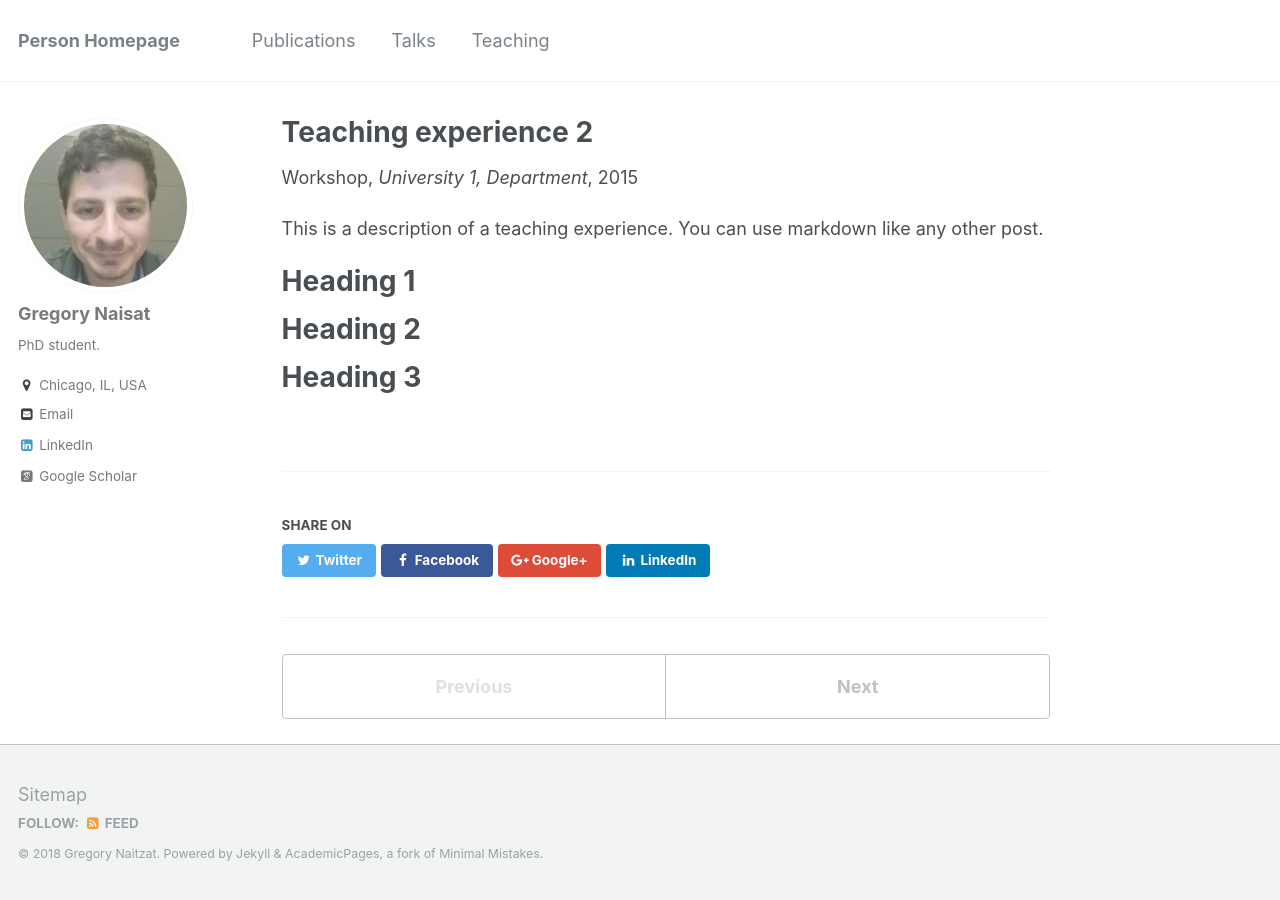
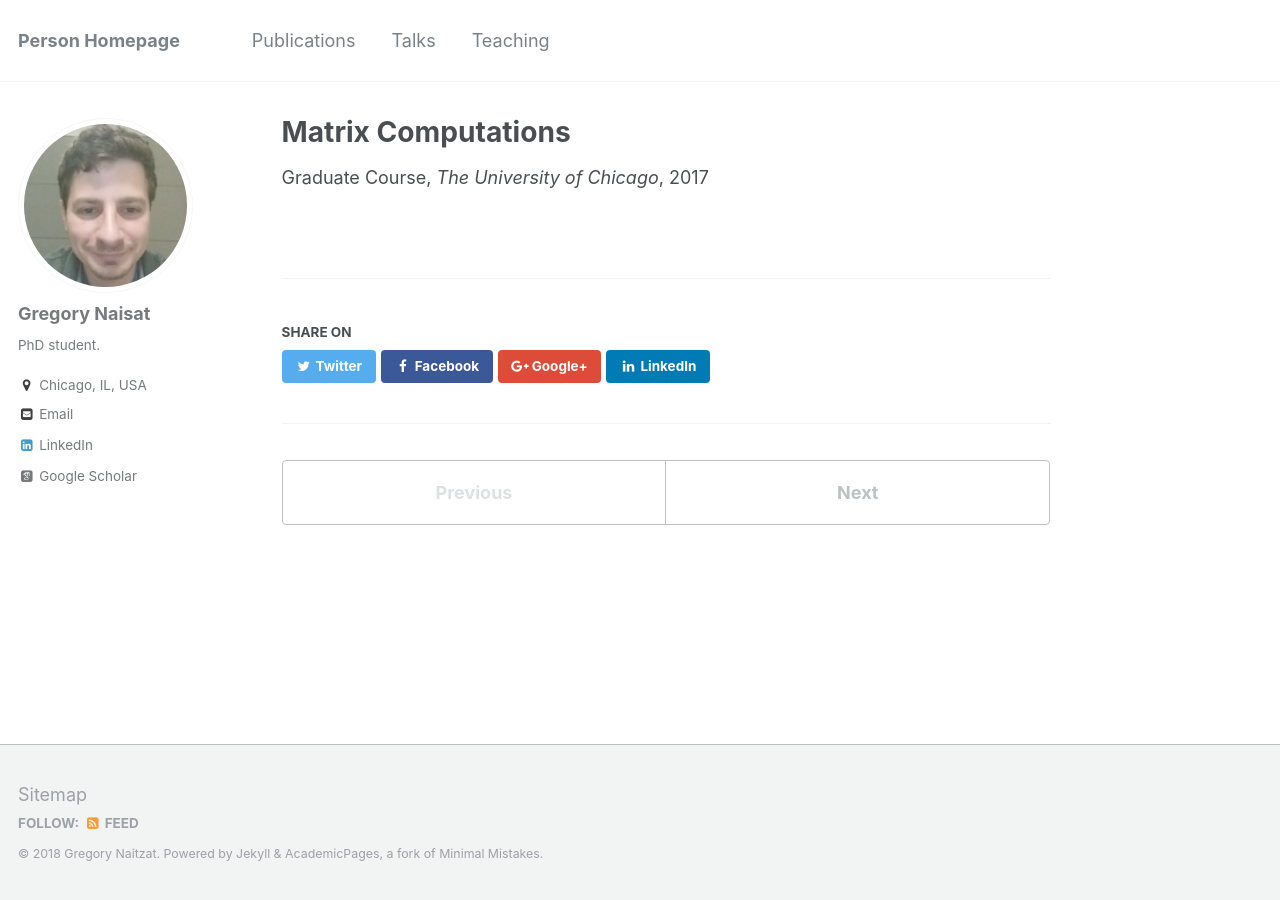
Before and after one commit to sgregnt/sgregnt.github.io, a Jekyll site: the page built from _teaching/2015-spring-teaching-2.md, in a window 1280 px wide. Built offline with Jekyll 4.4.1, drawn with Linux system fonts in a browser that asks for light colours; some web fonts are replaced.

Commit message:
teachings

```diff
--- a/_teaching/2015-spring-teaching-2.md
+++ b/_teaching/2015-spring-teaching-2.md
@@ -1,20 +1,9 @@
 ---
-title: "Teaching experience 2"
+title: "Matrix Computations"
 collection: teaching
-type: "Workshop"
-permalink: /teaching/2015-spring-teaching-1
-venue: "University 1, Department"
-date: 2015-01-01
-location: "City, Country"
+type: "Graduate Course"
+permalink: /teaching/2017-fall-teaching-1
+venue: "The University of Chicago"
+date: 2017-01-01
+location: "Chicago, USA"
 ---
-
-This is a description of a teaching experience. You can use markdown like any other post.
-
-Heading 1
-======
-
-Heading 2
-======
-
-Heading 3
-======
```
